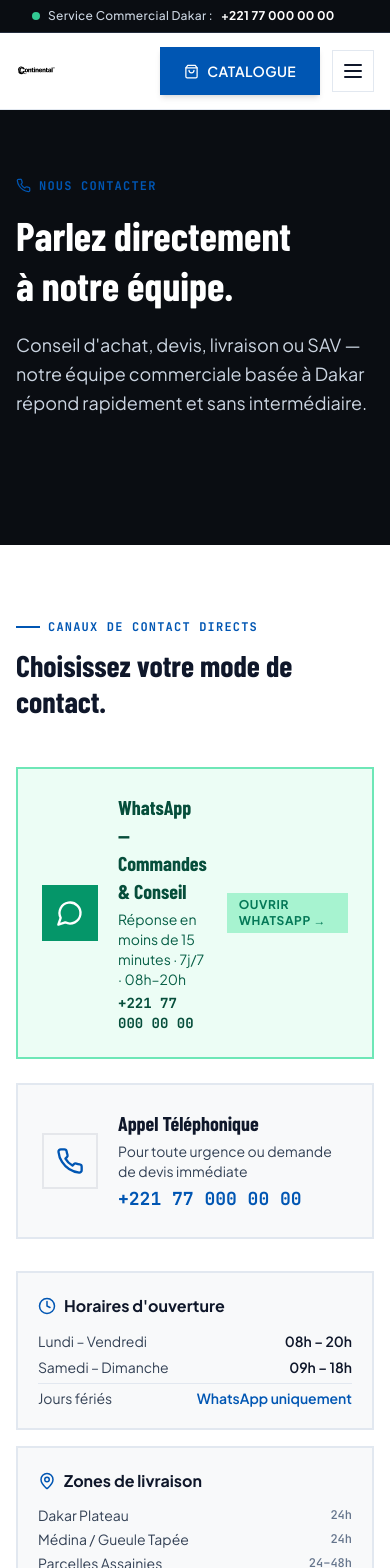
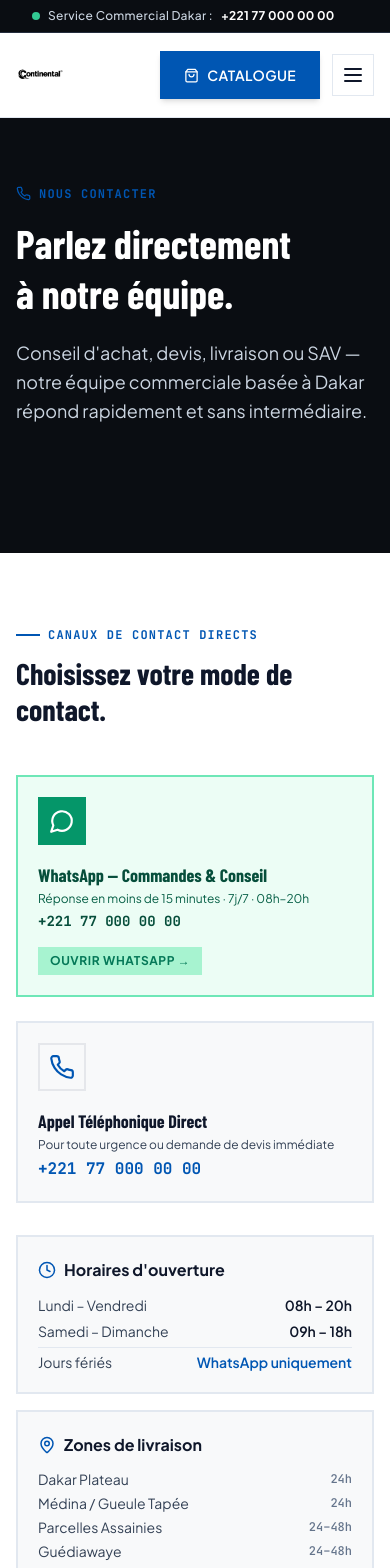
Before and after one commit to Weshmorayy/continental-website, a Next.js app: page /contact in a window 390 px wide. Shown: the top 1568 px of the page. Built offline with nearby package versions, Linux system fonts and the light colour scheme; a web font is replaced by a local one.

Commit message:
style: mobile refinements — transparent white footer logo, enlarged logos, responsive card footers & restored 3-col delivery grid

```diff
--- a/src/app/contact/page.tsx
+++ b/src/app/contact/page.tsx
@@ -58,17 +58,17 @@ export default function ContactPage() {
                   href={waUrl}
                   target="_blank"
                   rel="noopener noreferrer"
-                  className="flex items-center gap-5 p-6 bg-emerald-50 border-2 border-emerald-300 hover:bg-emerald-100 transition-colors group"
+                  className="flex flex-col sm:flex-row sm:items-center gap-4 sm:gap-5 p-5 sm:p-6 bg-emerald-50 border-2 border-emerald-300 hover:bg-emerald-100 transition-colors group"
                 >
-                  <div className="w-14 h-14 bg-emerald-600 flex items-center justify-center text-white flex-shrink-0">
-                    <MessageCircle size={28} />
+                  <div className="w-12 h-12 sm:w-14 sm:h-14 bg-emerald-600 flex items-center justify-center text-white flex-shrink-0">
+                    <MessageCircle size={26} />
                   </div>
                   <div className="flex-1">
-                    <h3 className="font-heading font-bold text-xl text-emerald-900">WhatsApp — Commandes & Conseil</h3>
-                    <p className="text-emerald-800 text-sm mt-1">Réponse en moins de 15 minutes · 7j/7 · 08h–20h</p>
+                    <h3 className="font-heading font-bold text-lg sm:text-xl text-emerald-900">WhatsApp — Commandes & Conseil</h3>
+                    <p className="text-emerald-800 text-xs sm:text-sm mt-0.5">Réponse en moins de 15 minutes · 7j/7 · 08h–20h</p>
                     <p className="font-mono font-bold text-emerald-900 text-sm mt-1">{siteConfig.contact.phone}</p>
                   </div>
-                  <span className="text-emerald-700 font-bold text-xs uppercase tracking-wider bg-emerald-200 px-3 py-1 group-hover:bg-emerald-700 group-hover:text-white transition-colors">
+                  <span className="inline-block self-start sm:self-center text-emerald-700 font-bold text-xs uppercase tracking-wider bg-emerald-200 px-3 py-1.5 group-hover:bg-emerald-700 group-hover:text-white transition-colors">
                     Ouvrir WhatsApp →
                   </span>
                 </a>
@@ -76,15 +76,15 @@ export default function ContactPage() {
                 {/* Téléphone */}
                 <a
                   href={`tel:${siteConfig.contact.whatsapp}`}
-                  className="flex items-center gap-5 p-6 bg-bg-secondary border-2 border-border hover:border-accent transition-colors group"
+                  className="flex flex-col sm:flex-row sm:items-center gap-4 sm:gap-5 p-5 sm:p-6 bg-bg-secondary border-2 border-border hover:border-accent transition-colors group"
                 >
-                  <div className="w-14 h-14 bg-accent/10 border-2 border-accent/30 flex items-center justify-center text-accent flex-shrink-0">
-                    <Phone size={28} />
+                  <div className="w-12 h-12 sm:w-14 sm:h-14 bg-accent/10 border-2 border-accent/30 flex items-center justify-center text-accent flex-shrink-0">
+                    <Phone size={26} />
                   </div>
                   <div className="flex-1">
-                    <h3 className="font-heading font-bold text-xl text-text-primary">Appel Téléphonique</h3>
-                    <p className="text-text-body text-sm mt-1">Pour toute urgence ou demande de devis immédiate</p>
-                    <p className="font-mono font-bold text-accent text-lg mt-1">{siteConfig.contact.phone}</p>
+                    <h3 className="font-heading font-bold text-lg sm:text-xl text-text-primary">Appel Téléphonique Direct</h3>
+                    <p className="text-text-body text-xs sm:text-sm mt-0.5">Pour toute urgence ou demande de devis immédiate</p>
+                    <p className="font-mono font-bold text-accent text-base sm:text-lg mt-1">{siteConfig.contact.phone}</p>
                   </div>
                 </a>
 
--- a/src/components/layout/Footer.tsx
+++ b/src/components/layout/Footer.tsx
@@ -47,13 +47,13 @@ export default function Footer() {
 
           {/* Colonne 1 : Marque & Présentation (4 colonnes) */}
           <div className="lg:col-span-4 flex flex-col gap-4">
-            <div className="bg-white p-2.5 inline-block self-start border border-border">
+            <div className="inline-block self-start py-1">
               <Image
-                src="/brand/logo-light.png"
+                src="/brand/logo-white-transparent.png"
                 alt="Continental®"
-                width={150}
-                height={45}
-                className="h-8 w-auto object-contain"
+                width={220}
+                height={65}
+                className="h-12 md:h-14 w-auto object-contain"
               />
             </div>
 
--- a/src/components/layout/Header.tsx
+++ b/src/components/layout/Header.tsx
@@ -67,9 +67,9 @@ export default function Header() {
               <Image
                 src="/brand/logo-light.png"
                 alt="Continental®"
-                width={170}
-                height={50}
-                className="h-10 md:h-12 w-auto object-contain transition-transform group-hover:scale-[1.02]"
+                width={220}
+                height={65}
+                className="h-12 sm:h-14 md:h-16 w-auto object-contain transition-transform group-hover:scale-[1.02]"
                 priority
               />
             </div>
@@ -151,9 +151,9 @@ export default function Header() {
               <Image
                 src="/brand/logo-light.png"
                 alt="Continental®"
-                width={140}
-                height={40}
-                className="h-9 w-auto object-contain"
+                width={180}
+                height={55}
+                className="h-11 sm:h-12 w-auto object-contain"
               />
               <button
                 onClick={() => setMenuOpen(false)}
--- a/src/components/sections/GammesSection.tsx
+++ b/src/components/sections/GammesSection.tsx
@@ -72,7 +72,7 @@ export default function GammesSection() {
               />
             </div>
 
-            <div className="p-6 bg-white border-t border-border flex items-center justify-between">
+            <div className="p-5 sm:p-6 bg-white border-t border-border flex flex-col sm:flex-row sm:items-center justify-between gap-3">
               <span className="font-mono text-xs font-bold text-text-muted uppercase">
                 Modèles dès 30.000 FCFA
               </span>
@@ -132,7 +132,7 @@ export default function GammesSection() {
               />
             </div>
 
-            <div className="p-6 bg-white border-t border-border flex items-center justify-between">
+            <div className="p-5 sm:p-6 bg-white border-t border-border flex flex-col sm:flex-row sm:items-center justify-between gap-3">
               <span className="font-mono text-xs font-bold text-text-muted uppercase">
                 9.000 · 12.000 · 18.000 BTU
               </span>
--- a/src/components/sections/HeroSection.tsx
+++ b/src/components/sections/HeroSection.tsx
@@ -28,9 +28,13 @@ export default function HeroSection() {
           <div className="lg:col-span-7 flex flex-col items-start">
 
             {/* Surtitre Badge technique */}
-            <div className="inline-flex items-center gap-2.5 px-3.5 py-1.5 bg-accent/20 border border-accent text-accent-light text-xs font-mono font-bold tracking-widest uppercase mb-6 rounded-none shadow-sm">
-              <Wind size={14} className="text-blue-400" />
-              <span>CONTINENTAL® DAKAR · ÉLECTROMÉNAGER CERTIFIÉ</span>
+            <div className="inline-flex items-center gap-2 px-3.5 py-2 bg-accent/20 border border-accent text-accent-light text-xs font-mono font-bold tracking-widest uppercase mb-6 rounded-none shadow-sm">
+              <Wind size={14} className="text-blue-400 flex-shrink-0" />
+              <div className="flex flex-col sm:flex-row sm:items-center sm:gap-2">
+                <span>CONTINENTAL® DAKAR</span>
+                <span className="hidden sm:inline text-accent-light/50">·</span>
+                <span className="text-blue-300">ÉLECTROMÉNAGER CERTIFIÉ</span>
+              </div>
             </div>
 
             {/* Titre Principal percutant */}
--- a/src/components/sections/LivraisonSection.tsx
+++ b/src/components/sections/LivraisonSection.tsx
@@ -23,20 +23,20 @@ export default function LivraisonSection() {
               </p>
             </div>
 
-            {/* Grille des secteurs */}
-            <div className="grid grid-cols-1 sm:grid-cols-2 gap-3 mb-6">
+            {/* Grille des secteurs — 3 colonnes comme avant */}
+            <div className="grid grid-cols-1 sm:grid-cols-2 md:grid-cols-3 gap-3.5 mb-6">
               {siteConfig.delivery.zones.map((zone) => (
                 <div
                   key={zone.name}
-                  className="p-4 bg-bg-secondary border border-border flex items-center justify-between"
+                  className="p-4 bg-bg-secondary border-2 border-border flex flex-col justify-between gap-2"
                 >
                   <div>
-                    <h3 className="text-sm font-bold text-text-primary">{zone.name}</h3>
-                    <span className="text-xs text-text-muted flex items-center gap-1 mt-0.5">
+                    <h3 className="text-sm font-bold text-text-primary leading-tight">{zone.name}</h3>
+                    <span className="text-xs text-text-muted flex items-center gap-1 mt-1 font-mono">
                       <Clock size={12} /> {zone.delay}
                     </span>
                   </div>
-                  <span className={`text-xs font-mono font-bold px-2 py-1 ${
+                  <span className={`text-xs font-mono font-bold px-2 py-1 inline-block self-start ${
                     zone.fee === 0 ? 'bg-emerald-100 text-emerald-800' : 'bg-white text-accent border border-border'
                   }`}>
                     {zone.fee === 0 ? 'GRATUIT' : `${zone.fee.toLocaleString('fr-FR')} FCFA`}
```
Also changed, not shown: public/brand/logo-white-transparent.png (added).
